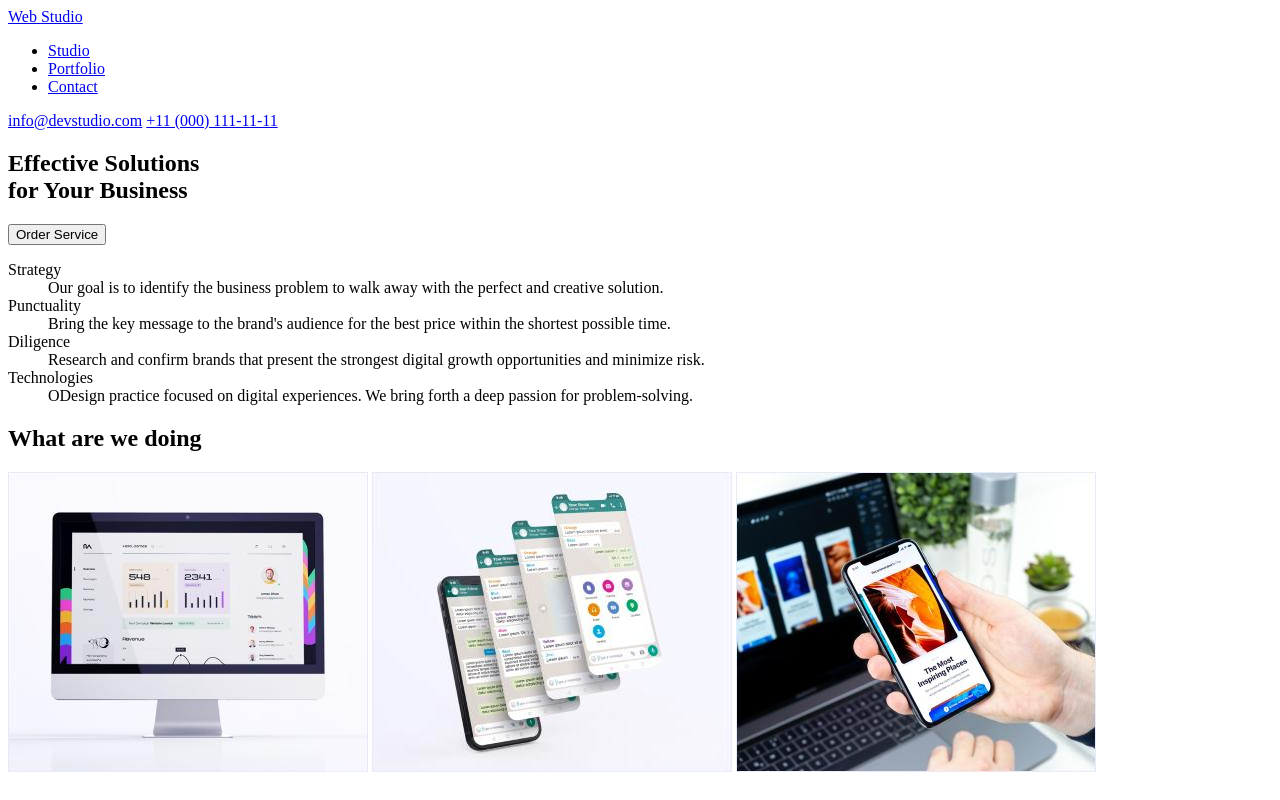
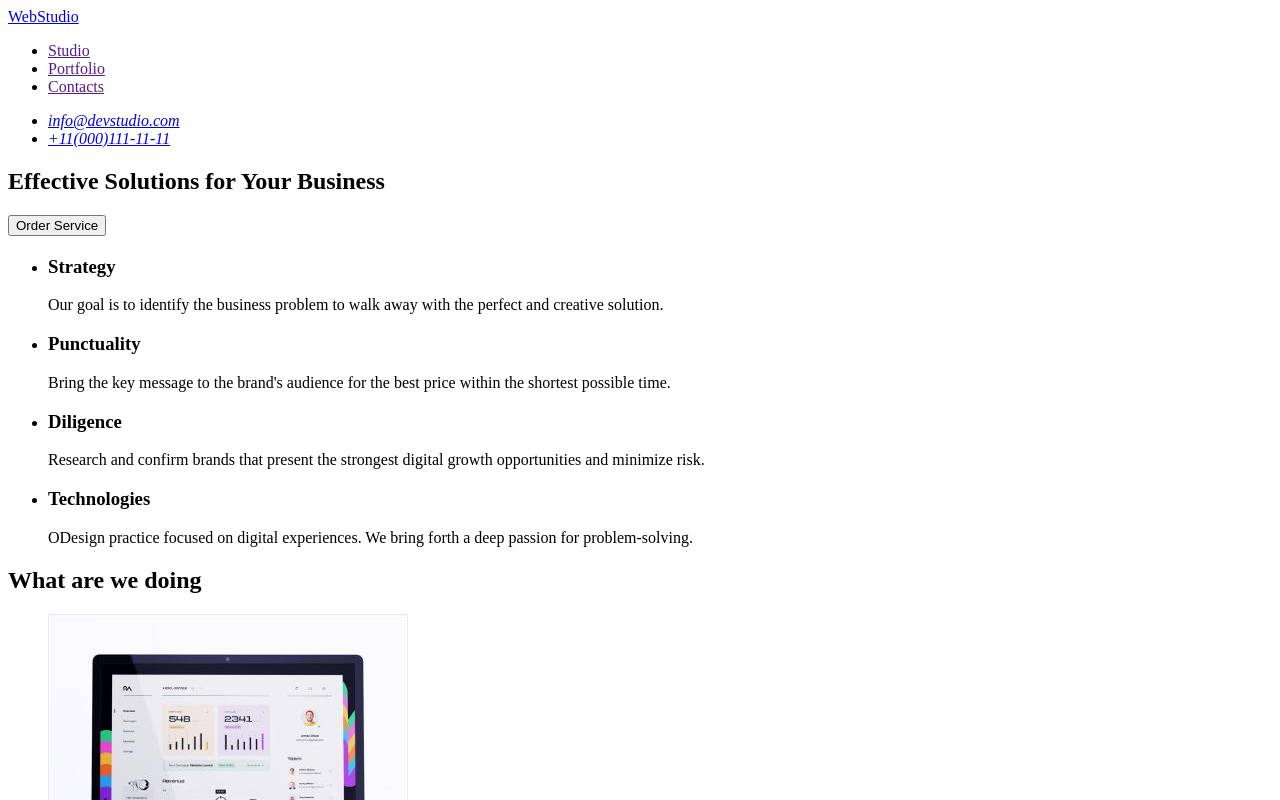
Before and after one commit to vika-tsymbaliyk/goit-markup-hw-01, a plain HTML site: page index.html in a window 1280 px wide. Shown: the top 800 px of the page. Drawn offline with Linux system fonts and the light colour scheme.

Commit message:
update index.html

```diff
--- a/index.html
+++ b/index.html
@@ -8,122 +8,122 @@
   </head>
   <body>
     <header>
-      <a href="/"><span>Web</span> <span>Studio</span></a>
-
       <nav>
+        <a href="./index.html">WebStudio</a>
         <!-- Навігація на інші сторінки -->
         <ul>
-          <li><a href="/studio">Studio</a></li>
-          <li><a href="/portfolio">Portfolio</a></li>
-          <li><a href="/contact">Contact</a></li>
+          <li><a href="">Studio</a></li>
+          <li><a href="">Portfolio</a></li>
+          <li><a href="">Contacts</a></li>
         </ul>
       </nav>
-      <a href="mailto:info@devstudio.com">info@devstudio.com</a>
-      <a href="tel:+110001111111">+11 (000) 111-11-11</a>
+      <address>
+        <ul>
+          <li><a href="mailto:info@devstudio.com">info@devstudio.com</a></li>
+          <li><a href="tel:+11000111111">+11(000)111-11-11</a></li>
+        </ul>
+      </address>
     </header>
 
     <main>
       <section>
-        <h1>
-          Effective Solutions <br />
-          for Your Business
-        </h1>
+        <h1>Effective Solutions for Your Business</h1>
         <button type="button">Order Service</button>
       </section>
       <section>
-        <dl>
-          <dt>Strategy</dt>
-
-          <dd>
+        <h2></h2>
+        <ul>
+          <li>
+            <h3>Strategy</h3>
+            <p>
               Our goal is to identify the business problem to walk away with the
               perfect and creative solution.
-          </dd>
+            </p>
+          </li>
 
-          <dt>Punctuality</dt>
-          <dd>
+          <li>
+            <h3>Punctuality</h3>
+            <p>
               Bring the key message to the brand's audience for the best price
               within the shortest possible time.
-          </dd>
+            </p>
+          </li>
 
-          <dt>Diligence</dt>
-          <dd>
+          <li>
+            <h3>Diligence</h3>
+            <p>
               Research and confirm brands that present the strongest digital
               growth opportunities and minimize risk.
-          </dd>
+            </p>
+          </li>
 
-          <dt>Technologies</dt>
-          <dd>
+          <li>
+            <h3>Technologies</h3>
+            <p>
               ODesign practice focused on digital experiences. We bring forth a
               deep passion for problem-solving.
-          </dd>
-        </dl>
+            </p>
+          </li>
+        </ul>
       </section>
       <section>
         <h2>What are we doing</h2>
+        <ul>
+          <li>
         <img
           src="./images/img-desctop.jpg"
           alt="site statistics"
           width="360"
           height="300"
         />
+      </li>
+      <li>
         <img
           src="./images/img-sends.jpg"
           alt="permanent connection"
           width="360"
           height="300"
         />
+      </li>
+      <li>
         <img
           src="./images/img-mobile-version.jpg"
           alt="mobile version of the site"
           width="360"
           height="300"
         />
+      </li>
+      </ul>
       </section>
       <section>
         <h2>Our Team</h2>
         <ul>
           <li>
-            <figure>
               <img src="./images/ptoto-mark-guerrero.jpg" alt="Mark Guerrero" />
-              <figcaption>
-                <span>Mark Guerrero</span>
+              <h3>Mark Guerrero</h3>
               <p>Product Designer</p>
-              </figcaption>
-            </figure>
           </li>
           <li>
-            <figure>
               <img src="./images/ptoto-tom-ford.jpg" alt="Tom Ford" />
-              <figcaption>
-                <span>Tom Ford</span>
+                <h3>Tom Ford</h3>
                 <p>Frontend Develope</p>
-              </figcaption>
-            </figure>
           </li>
           <li>
-            <figure>
               <img src="./images/ptoto-camila-garcia.jpg" alt="Camila Garcia" />
-              <figcaption>
-                <span>Camila Garcia</span>
+                <h3>Camila Garcia</h3>
                 <p>Marketing</p>
-              </figcaption>
-            </figure>
           </li>
           <li>
-            <figure>
               <img src="./images/ptoto-daniel-wilson.jpg" alt="Daniel Wilson" />
-              <figcaption>
-                <span>Daniel Wilson</span>
+              <h3>Daniel Wilson</h3>
               <p>UI Designer</p>
-              </figcaption>
-            </figure>
           </li>
         </ul>
       </section>
     </main>
 
     <footer>
-      <a href="/"><span>Web</span> <span>Studio</span></a>
+      <a href="./index.html"><span>Web</span> <span>Studio</span></a>
       <p>
         Increase the flow of customers and sales for your business with digital
         marketing & growth solutions.
```
Lines whose indentation alone changed are shown as unchanged.
